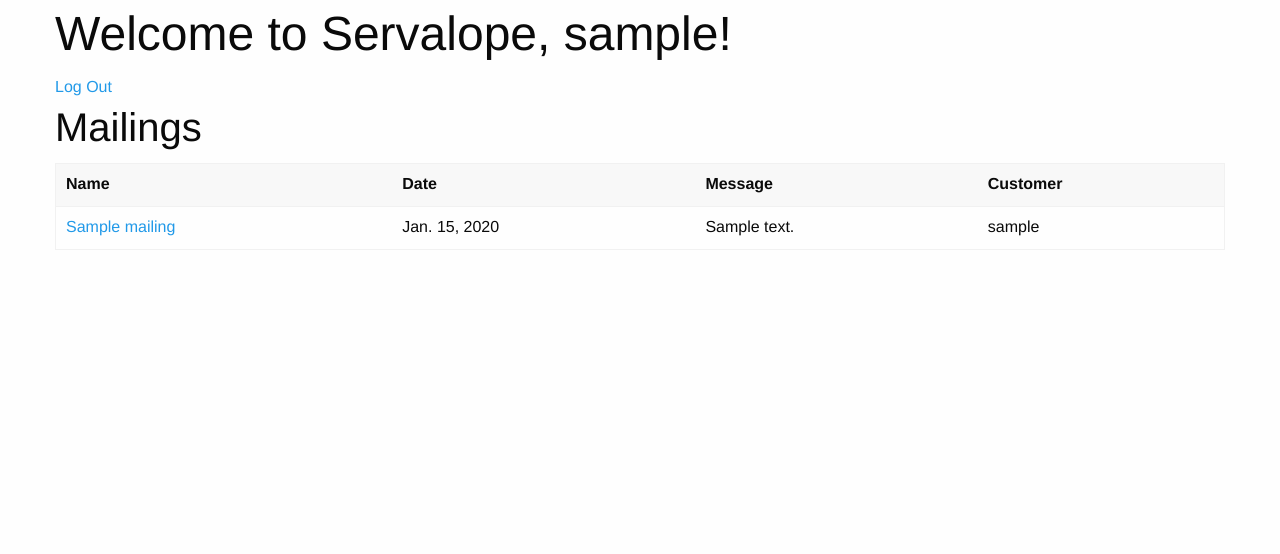
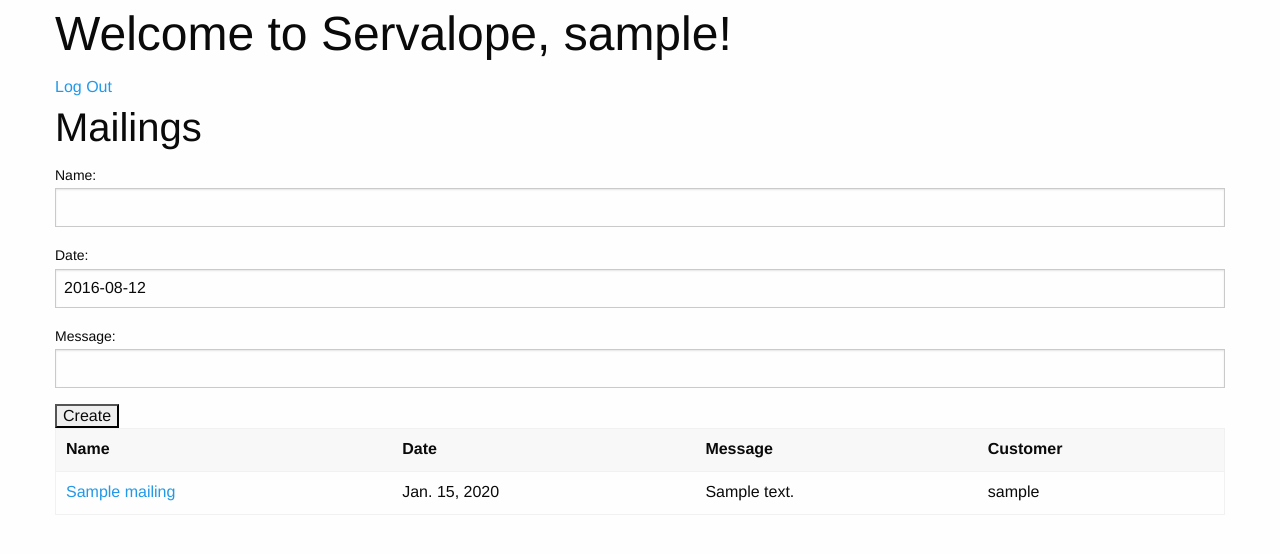
Before and after one commit to lservant/servalope, a Django app: page / in a window 1280 px wide. Shown: the top 554 px of the page. Run offline with Django 3.2, Linux system fonts and the light colour scheme; a user stored in the database is signed in; tables that the repository leaves empty hold one stand-in row (values such as "Sample post"); some libraries are stand-ins or nearby versions.

Commit message:
Can now add mailings

```diff
--- a/servalope/forms.py
+++ b/servalope/forms.py
@@ -12,3 +12,12 @@ class RegisterForm(ModelForm):
             'last_name',
             'email'
         ]
+
+class MailingForm(ModelForm):
+    class Meta:
+        model = Mailing
+        fields = [
+            'name',
+            'date',
+            'message'
+        ]
--- a/servalope/templates/servalope/mailing_list.html
+++ b/servalope/templates/servalope/mailing_list.html
@@ -7,6 +7,11 @@
 {% block content %}
   <h2>Mailings</h2>
 
+  <form action="{% url 'servalope:create-mailing' %}" method="post">
+    {% csrf_token %}
+    {{ create_form }}
+    <input type="submit" value="Create">
+  </form>
   <table>
     <thead>
       <tr>
--- a/servalope/urls.py
+++ b/servalope/urls.py
@@ -6,6 +6,7 @@ from servalope.views import *
 app_name = 'servalope'
 urlpatterns = [
     url(r'^mailings/$', login_required(MailingListView.as_view()),name="mailing-list"),
+    url(r'^mailings/create$', login_required(CreateMailing.as_view()),name="create-mailing"),
     url(r'^mailings/(?P<pk>[0-9])+/$', login_required(MailingDetailView.as_view()),name="mailing"),
     url(r'^accounts/register$',RegisterView.as_view(),name='register'),
     url('^accounts/', include('django.contrib.auth.urls')),
--- a/servalope/views.py
+++ b/servalope/views.py
@@ -13,7 +13,7 @@ from servalope.forms import *
 class RegisterView(FormView):
     template_name = 'registration/register.html'
     form_class = RegisterForm
-    success_url = '/admin/'
+    success_url = '/'
 
     def form_valid(self, form):
         # This method is called when valid form data has been POSTed.
@@ -28,6 +28,23 @@ class RegisterView(FormView):
         user.save()
 
         return super(RegisterView, self).form_valid(form)
+
+class CreateMailing(FormView):
+    form_class = MailingForm
+    success_url = '/mailings/'
+
+    def form_valid(self, form):
+        # This method is called when valid form data has been POSTed.
+        # It should return an HttpResponse.
+        clean = form.cleaned_data
+        n = clean['name']
+        d = clean['date']
+        m = clean['message']
+        c = self.request.user
+        mailing = Mailing(name=n,date=d,message=m,customer=c)
+        mailing.save()
+
+        return super(CreateMailing, self).form_valid(form)
 
 class MailingListView(ListView):
     """Displays a list of mailings for a given user"""
@@ -44,6 +61,8 @@ class MailingListView(ListView):
         else:
             context['mailing_list'] = Mailing.objects.filter(customer=user)
 
+        context['create_form'] = MailingForm()
+
         return context
 
 class MailingDetailView(DetailView):
```
